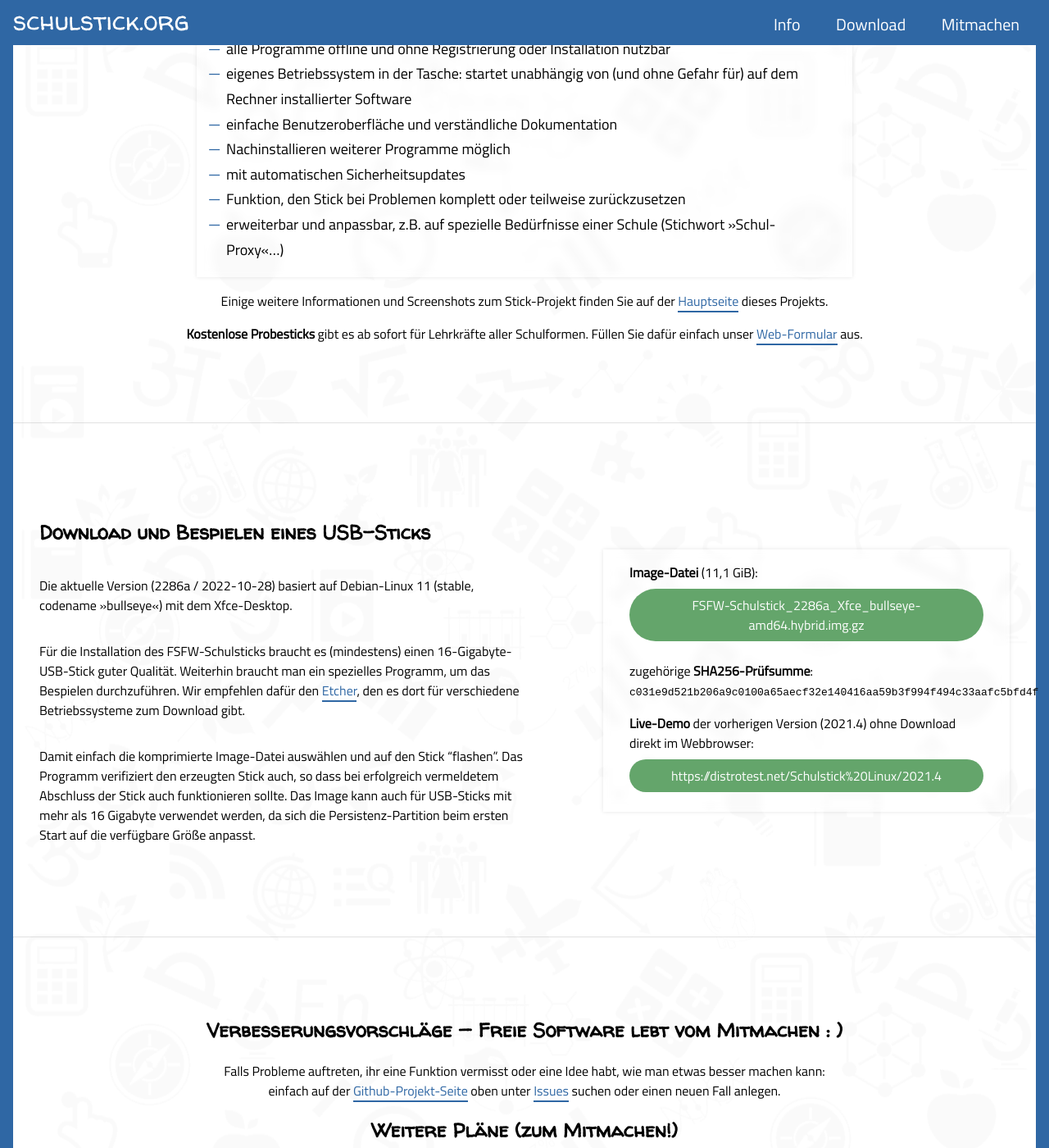
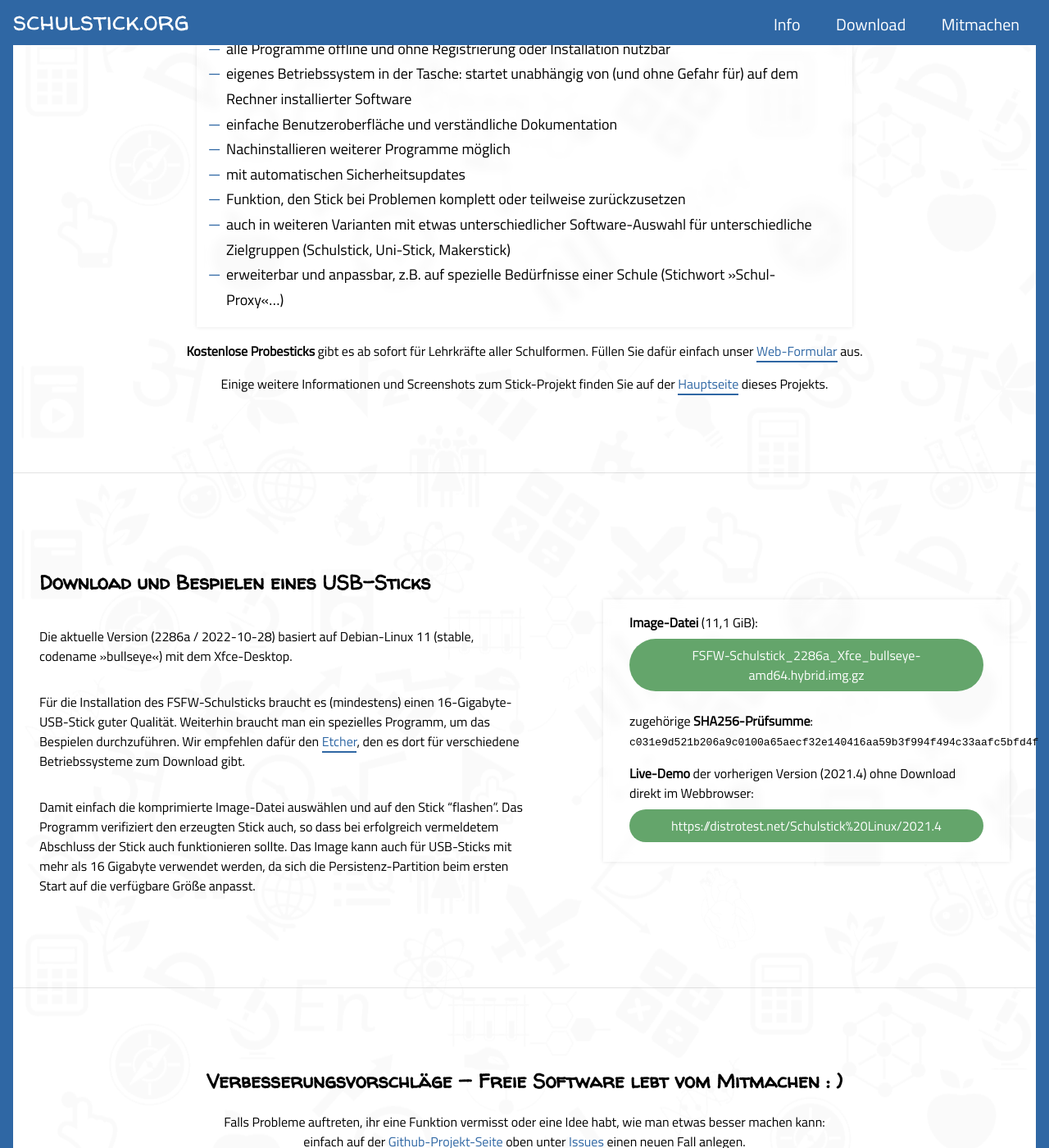
Before and after one commit to fsfw-dresden/schulstick-page, a Jekyll site: the page built from index.md, in a window 1280 px wide and 1400 px high, scrolled down 825 px. Shown: the whole window at 82% size. Built offline with Jekyll 4.4.1, drawn with Linux system fonts in a browser that asks for light colours; some of the changed text lies outside the part shown.

Commit message:
Sektion Impressum und Kontaktdaten als Bild hinzufügen, ..

```diff
--- a/index.md
+++ b/index.md
@@ -13,13 +13,13 @@
 - Nachinstallieren weiterer Programme möglich
 - mit automatischen Sicherheitsupdates
 - Funktion, den Stick bei Problemen komplett oder teilweise zurückzusetzen
+- auch in weiteren Varianten mit etwas unterschiedlicher Software-Auswahl für unterschiedliche Zielgruppen (Schulstick, Uni-Stick, Makerstick)
 - erweiterbar und anpassbar, z.B. auf spezielle Bedürfnisse einer Schule (Stichwort »Schul-Proxy«…)
-
-
-Einige weitere Informationen und Screenshots zum Stick-Projekt finden Sie auf der [Hauptseite](https://github.com/fsfw-dresden/usb-live-linux) dieses Projekts.
 
 **Kostenlose Probesticks** gibt es ab sofort für Lehrkräfte aller Schulformen.
 Füllen Sie dafür einfach unser [Web-Formular](https://survey.opensourceecology.de/index.php?r=survey/index&sid=281135) aus.
+
+Einige weitere Informationen und Screenshots zum Stick-Projekt finden Sie auf der [Hauptseite](https://github.com/fsfw-dresden/usb-live-linux) dieses Projekts.
 
 </section>
 ---
@@ -51,7 +51,7 @@
 ## Verbesserungsvorschläge — Freie Software lebt vom Mitmachen : )
 
 Falls Probleme auftreten, ihr eine Funktion vermisst oder eine Idee habt, wie man etwas besser machen kann:<br/>
-einfach auf der [Github-Projekt-Seite](https://github.com/fsfw-dresden/usb-live-linux) oben unter [Issues](https://github.com/fsfw-dresden/usb-live-linux/issues) suchen oder einen neuen Fall anlegen.
+einfach auf der [Github-Projekt-Seite](https://github.com/fsfw-dresden/usb-live-linux) oben unter [Issues](https://github.com/fsfw-dresden/usb-live-linux/issues) einen neuen Fall anlegen.
 
 ## Weitere Pläne (zum Mitmachen!)
 - Python/Qt-Portal-App für Open Educational Resources: Tutorials, walk-throughs und Challenges für auf dem Stick vorhandene Software
@@ -70,3 +70,11 @@
 {% include video.html youtubeid="9XeJtgMcmKk" %}
 
 </section>
+---
+<section class="centered" markdown="1">
+
+## Impressum
+Eine Initiative der «[Freie Software Freies Wissen Hochschulgruppe Dresden](https://fsfw-dresden.de/)».
+
+![Kontakt](assets/img/stick-kontakt.png)
+</section>
```
Also changed, not shown: assets/img/stick-kontakt.png (added).
